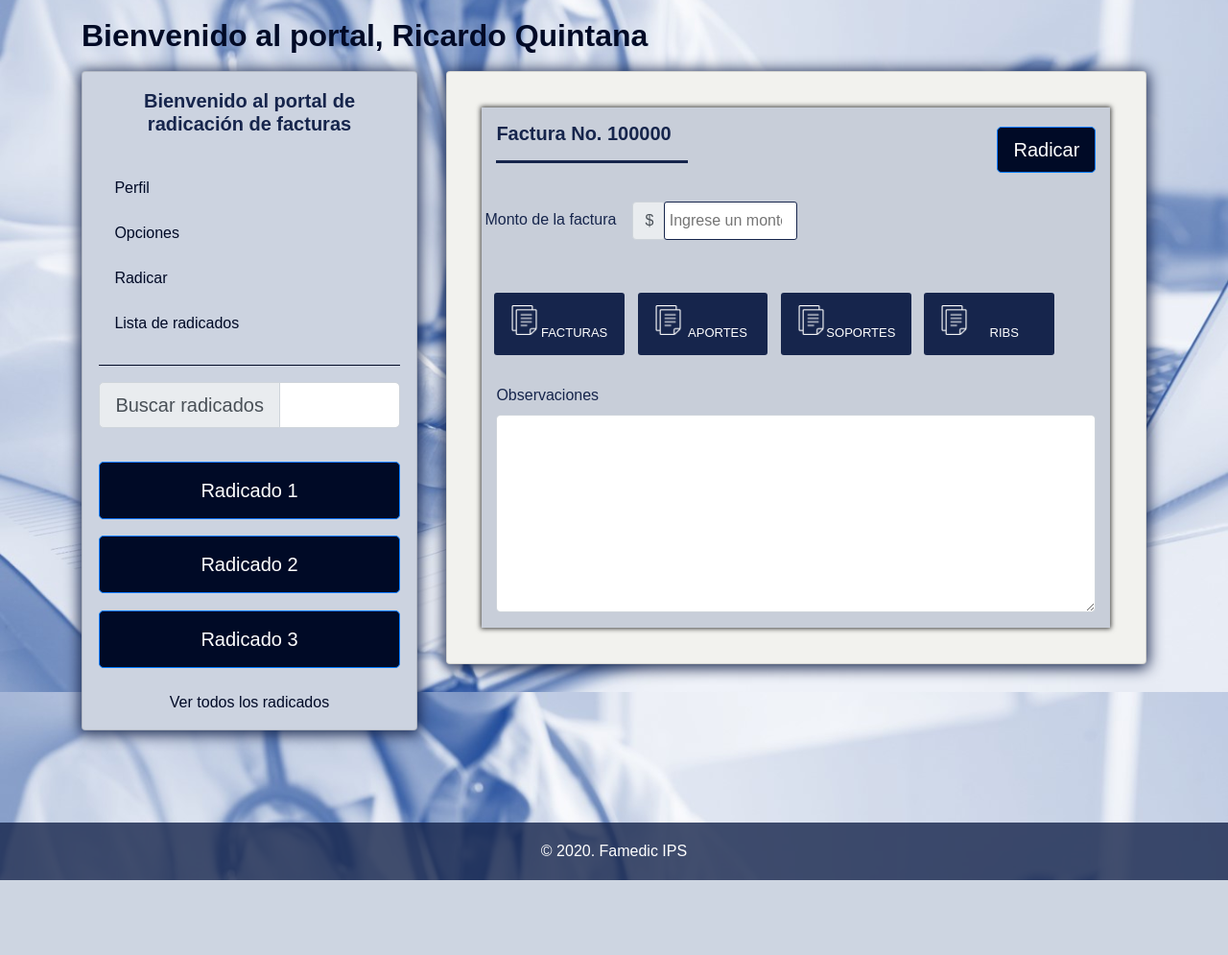
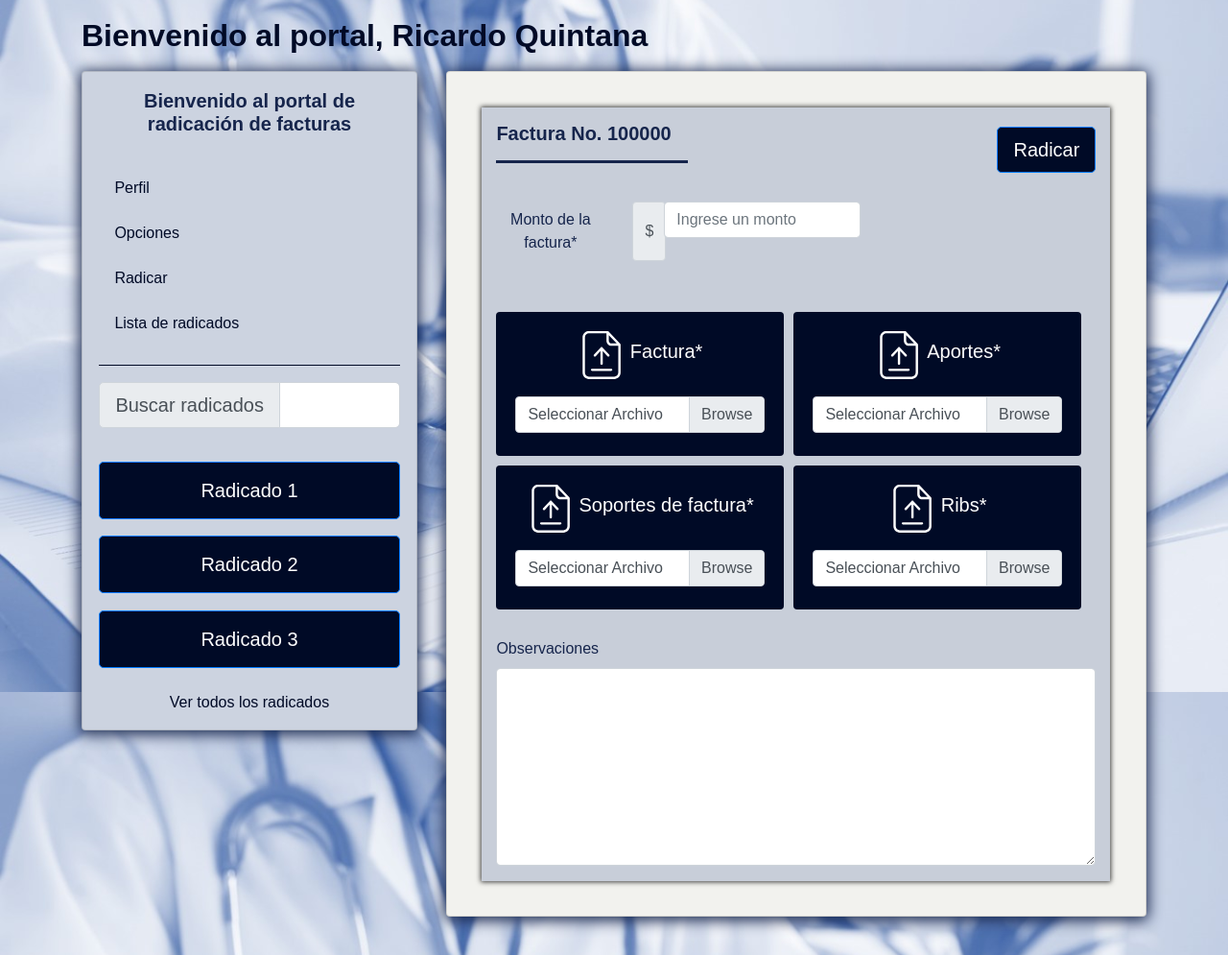
Before and after one commit to ricardoqp1997/FamedicPortal, a Django app: page /main/radicar/ in a window 1280 px wide. Shown: the part 132-1127 px from the top of the page at 96% size. Before the commit the page ends 1049 px from the top, so only its background shows below. Run offline with Django 3.2, Linux system fonts and the light colour scheme; a user stored in the database is signed in; some libraries are stand-ins or nearby versions; some web fonts are replaced.

Commit message:
Rediseño cargue de archivos

```diff
--- a/FAMEDIC_Dev/settings.py
+++ b/FAMEDIC_Dev/settings.py
@@ -145,3 +145,6 @@ STATICFILES_DIRS = [
 AUTHENTICATION_BACKENDS = [
     'portal_radicaciones.EmailAuth.EmailAuthBackend'
 ]
+
+MEDIA_ROOT = os.path.join(BASE_DIR, '../media')
+MEDIA_URL = 'media/'
--- a/portal_radicaciones/forms.py
+++ b/portal_radicaciones/forms.py
@@ -58,13 +58,71 @@ class TokenAccessForm(forms.Form):
 # Form de radicacion de facturas
 
 class RadicacionForm(forms.Form):
+
     monto_factura = forms.CharField(
-        widget=forms.NumberInput(attrs={'placeholder': ' Ingrese un monto'}),
+        widget=forms.NumberInput(attrs={'placeholder': 'Ingrese un monto', 'class': 'form-control'}),
         required=True
     )
 
-    file_factura = forms.FileField()
-    file_aportes = forms.FileField()
-    file_soporte = forms.FileField()
+    file_factura = forms.FileField(
+        allow_empty_file=False,
+        widget=forms.FileInput(
+            attrs={
+                'type': 'file',
+                'class': 'custom-file-input',
+                'id': 'customFileLang',
+                'lang': 'es'
+            }
+        ),
+        label='Factura',
+        required=True
+    )
+    file_aportes = forms.FileField(
+        allow_empty_file=False,
+        widget=forms.FileInput(
+            attrs={
+                'type': 'file',
+                'class': 'custom-file-input',
+                'id': 'customFileLang',
+                'lang': 'es'
+            }
+        ),
+        label='Aportes',
+        required=True
+    )
+    file_soporte = forms.FileField(
+        allow_empty_file=False,
+        widget=forms.FileInput(
+            attrs={
+                'type': 'file',
+                'class': 'custom-file-input',
+                'id': 'customFileLang',
+                'lang': 'es'
+            }
+        ),
+        label='Soportes',
+        required=True
+    )
+    file_ribs = forms.FileField(
+        allow_empty_file=False,
+        widget=forms.FileInput(
+            attrs={
+                'type': 'file',
+                'class': 'custom-file-input',
+                'id': 'customFileLang',
+                'lang': 'es'
+            }
+        ),
+        label='Ribs',
+        required=True
+    )
 
-    observaciones = forms.TextInput()
+    observaciones = forms.CharField(
+        widget=forms.Textarea(
+            attrs={
+                'class': 'form-control',
+                'id': 'exampleFormControlTextarea1',
+                'rows': '8'
+            }
+        )
+    )
--- a/portal_radicaciones/templates/FamedicDesign/RadicadosSite.html
+++ b/portal_radicaciones/templates/FamedicDesign/RadicadosSite.html
@@ -36,6 +36,7 @@
 
     <style>
 
+        /* Estilos para la parte superior del formulario */
        .rectangulo_prueba1{
            margin: 5%;
            width: 655px;
@@ -57,36 +58,42 @@
            margin-left: 15px;
        }
 
+       /* Estilos para la parte de ingreso del monto de factura */
        .monto_content{
            padding-left: 1px;
        }
        .monto_field{
-           width: 45%;
-       }
-       .btnini{
-           vertical-align: text-top;
-           content: "";
-			background-color: #16254C;
-			color: #fff;
-			border:3px;
-			border-radius: 3px;
-      		border: none;
-      		font-size: 13px;
-      		width: 20%;
-			height: 65px;
-			margin: 1%;
-           display: block;
-
-       }
-       .imgbtn{
-            float: left;
-			width: 30%;
-			display: inline;
-       }
-       .upload_buttons{
-           margin-left: 20px;
+           width: 30%;
        }
 
+       /* Estilos para la el cargue de archivos */
+       .file_box{
+           margin-left: 10px;
+       }
+       .file_input_box{
+           padding-left: 20px;
+           padding-right: 20px;
+
+           background-color: #000A26;
+           border-radius: 4px;
+           width: 300px;
+           height: 150px;
+           margin: 5px
+       }
+       .file_input_box label{
+           text-align: left;
+       }
+       .file_input_label{
+           color: #FFFFFF;
+           font-size: 20px;
+           margin-top: 50px;
+       }
+        .file_input_icon{
+            margin-top: 20px;
+            margin-bottom: 18px;
+       }
+
+       /* Estilos para la zona de observaciones */
        .label_textarea{
            text-align: left;
            margin-right: 15px;
@@ -106,40 +113,72 @@
         <form method="POST">
             {% csrf_token %}
 
+            {{ form.non_field_errors }}
+
             <button class="btn btn-primary btn-lg boton_registrar" type="submit">Radicar</button>
             <h5 class="id_factura">Factura No. {{ num_rad }}</h5>
             <hr class="radicacion">
             <br>
 
             <div class="monto_content row">
-                <label for="colFormLabel" class="col-sm-3 col-form-label">Monto de la factura</label>
+                <label for="colFormLabel" class="col-sm-3 col-form-label">Monto de la factura*</label>
 
                 <div class="input-group-prepend">
                     <span class="input-group-text">$</span>
                 </div>
+
                 <div class="monto_field input-group-append">
                     {{ form.monto_factura }}
                 </div>
-
-
             </div>
             <br>
             <br>
 
-            <div class="monto_content row">
+            <div class="file_box row">
 
-                <div class="row upload_buttons">
-                    <button class="btn btn-primary btn-lg btnini" id="uploadFacturas"><img class="imgbtn" src="{% static '/resouces/documento.png' %}" alt=""><br>FACTURAS</button>
-                    <button class="btn btn-primary btn-lg btnini" id="uploadAportes"><img class="imgbtn" src="{% static '/resouces/documento.png' %}" alt=""><br>APORTES</button>
-                    <button class="btn btn-primary btn-lg btnini" id="uploadSoportes"><img class="imgbtn" src="{% static '/resouces/documento.png' %}" alt=""><br>SOPORTES</button>
-                    <button class="btn btn-primary btn-lg btnini" id="uploadSoportes"><img class="imgbtn" src="{% static '/resouces/documento.png' %}" alt=""><br>RIBS</button>
+                <div class="file_input_box">
+                    <img class="file_input_icon" src="{% static '/resouces/upload.svg' %}" width="50px" height="50px" alt="">
+                    <span class="file_input_label">Factura*</span>
+                    <div class="custom-file">
+                        {{ form.file_factura }}
+                        <label class="custom-file-label" for="customFileLang">Seleccionar Archivo</label>
+                    </div>
+                </div>
+
+                <div class="file_input_box">
+                    <img class="file_input_icon" src="{% static '/resouces/upload.svg' %}" width="50px" height="50px" alt="">
+                    <span class="file_input_label">Aportes*</span>
+                    <div class="custom-file">
+                        {{ form.file_aportes }}
+                        <label class="custom-file-label" for="customFileLang">Seleccionar Archivo</label>
+                    </div>
+                </div>
+
+                <div class="file_input_box">
+                    <img class="file_input_icon" src="{% static '/resouces/upload.svg' %}" width="50px" height="50px" alt="">
+                    <span class="file_input_label">Soportes de factura*</span>
+                    <div class="custom-file">
+                        {{ form.file_soporte }}
+                        <label class="custom-file-label" for="customFileLang">Seleccionar Archivo</label>
+                    </div>
+                </div>
+
+                <div class="file_input_box">
+                    <img class="file_input_icon" src="{% static '/resouces/upload.svg' %}" width="50px" height="50px" alt="">
+                    <span class="file_input_label">Ribs*</span>
+                    <div class="custom-file">
+                        {{ form.file_ribs }}
+                        <label class="custom-file-label" for="customFileLang">Seleccionar Archivo</label>
+                    </div>
                 </div>
             </div>
+
+
             <br>
 
             <div class="form-group label_textarea">
                 <label for="exampleFormControlTextarea1" class="">Observaciones</label>
-                <textarea class="form-control" id="exampleFormControlTextarea1" rows="8"></textarea>
+                {{ form.observaciones }}
             </div>
 
         </form>
--- a/portal_radicaciones/views.py
+++ b/portal_radicaciones/views.py
@@ -158,7 +158,7 @@ def resend_token(request):
     print(message.sid)
 
     messages.success(request, f'Se envió un nuevo token para el acceso')
-    return redirect('/verificacion')
+    return redirect('/verificacion/')
 
 
 # ingreso al  portal principal
@@ -196,12 +196,19 @@ def opciones(request):
 # sección de radicación
 @login_required(redirect_field_name='login')
 def radicacion(request):
+
+    factura_repetida = False
+    num_factura = 100000
+
+    if factura_repetida:
+        num_factura = num_factura + 1
+
     form = RadicacionForm(request.POST or None)
     form_rad = {
         'page_title': 'Radicación de facturas',
         'user_name': request.user.first_name,
         'form': form,
-        'num_rad': 100000
+        'num_rad': num_factura
     }
     return render(request, 'FamedicDesign/RadicadosSite.html', form_rad)
 
```
Also changed, not shown: db.sqlite3, portal_radicaciones/static/resouces/upload.svg (added).
